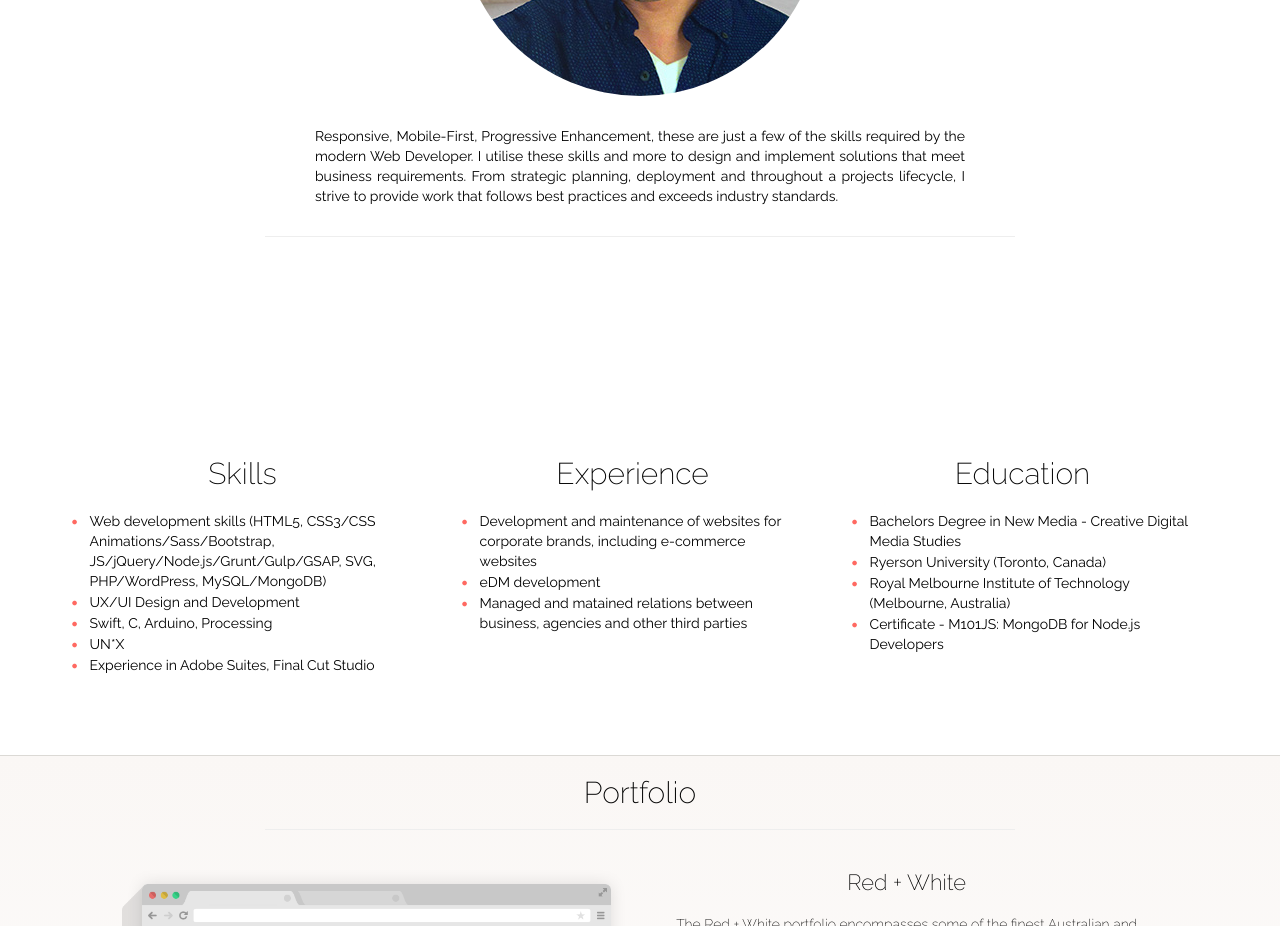
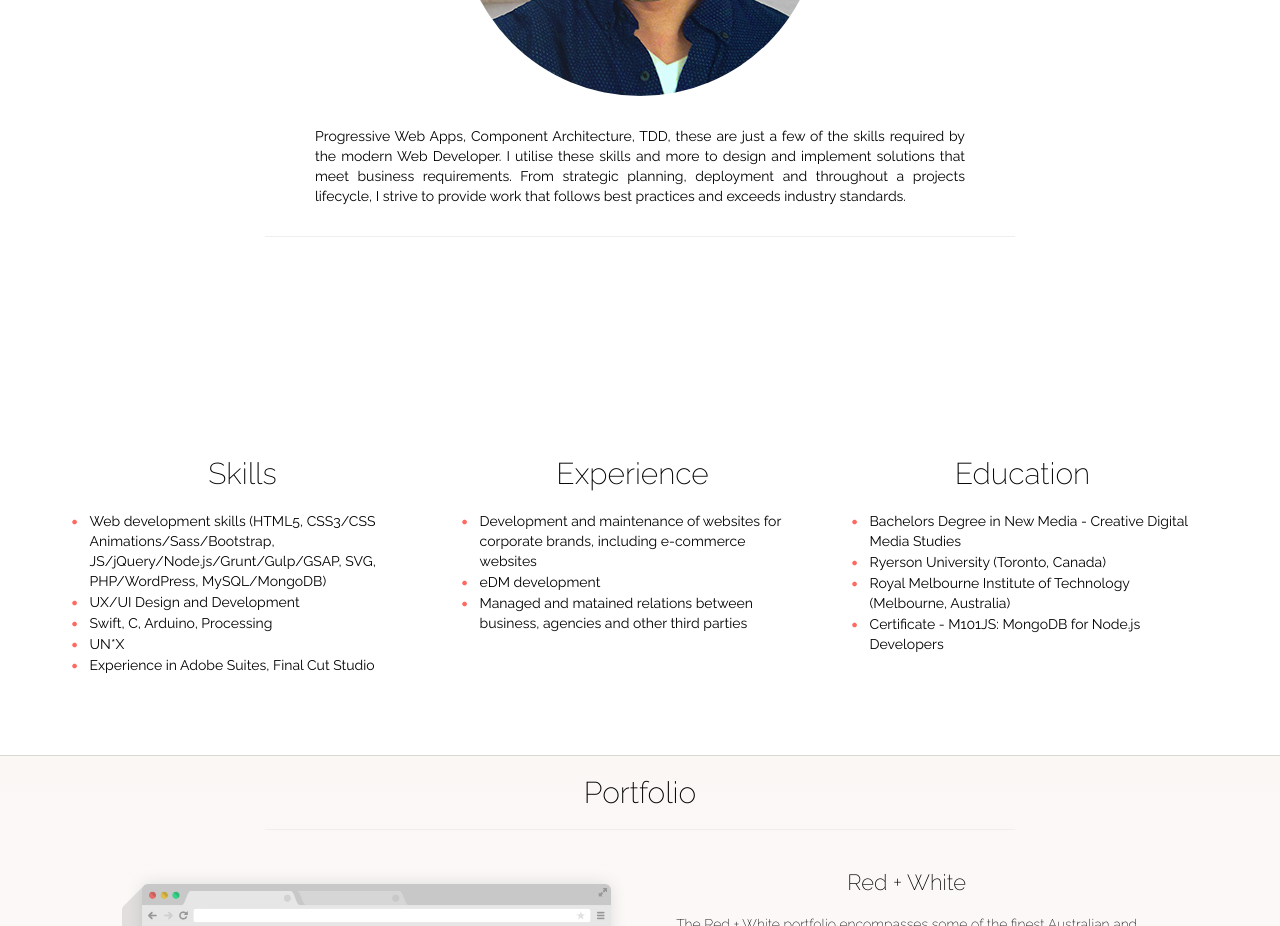
Before and after one commit to PhilippeRoy/philipperoy.github.io, a plain HTML site: page index.html in a window 1280 px wide. Shown: the part 1180-2106 px from the top of the page. Drawn offline with nearby package versions, Linux system fonts and the light colour scheme; some packages are replaced by stand-ins of ours; a script that the page names is missing.

Commit message:
Update Into

```diff
--- a/partials/myself.html
+++ b/partials/myself.html
@@ -17,9 +17,7 @@
               <article>
                 <section class="bio">
                   <p>
-                    Responsive, Mobile-First, Progressive Enhancement, these are just a few of the skills required by the modern Web Developer.
-                    I utilise these skills and more to design and implement solutions that meet business requirements.
-                    From strategic planning, deployment and throughout a projects lifecycle, I strive to provide work that follows best practices and exceeds industry standards.
+                    Progressive Web Apps, Component Architecture, TDD, these are just a few of the skills required by the modern Web Developer. I utilise these skills and more to design and implement solutions that meet business requirements. From strategic planning, deployment and throughout a projects lifecycle, I strive to provide work that follows best practices and exceeds industry standards.
                   </p>
                 </section>
               </article>
```
